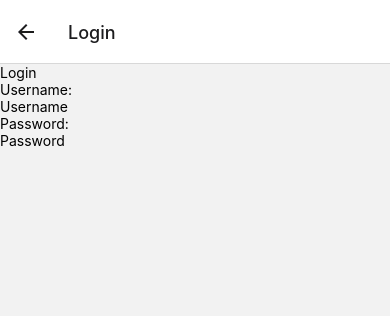
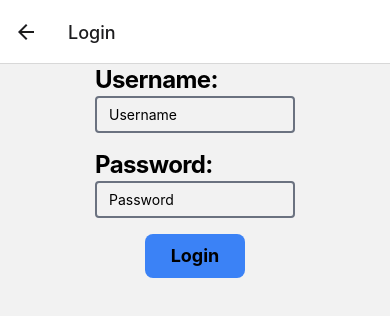
Before and after one commit to stolenfallen1/DIGIBRI-MobileApp, a React Native app: screen /Login in a window 390 px wide. Shown: the top 316 px of the page. Built offline with nearby package versions, Linux system fonts and the light colour scheme.

Commit message:
welcome page and login styling

```diff
--- a/App.tsx
+++ b/App.tsx
@@ -13,7 +13,11 @@ export default function App() {
     <View className="flex flex-1">
       <NavigationContainer>
         <Stack.Navigator>
-          <Stack.Screen name="Welcome" component={WelcomePage} />
+          <Stack.Screen
+            name="HOME"
+            component={WelcomePage}
+            options={{ headerShown: false }}
+          />
           <Stack.Screen name="Login" component={Login} />
           <Stack.Screen name="Dashboard" component={Dashboard} />
         </Stack.Navigator>
--- a/components/forms/LoginForm.tsx
+++ b/components/forms/LoginForm.tsx
@@ -1,19 +1,29 @@
 import React from "react";
-import { Text, View } from "react-native";
+import { Text, View, Pressable } from "react-native";
 import { TextInput } from "react-native-gesture-handler";
 
 const LoginForm = () => {
   return (
-    <View>
-      <Text>Login</Text>
-      <View>
-        <Text>Username:</Text>
-        <TextInput placeholder="Username" style={{ width: 200 }} />
+    <View className="flex items-center justify-center h-full">
+      <View className="mb-4">
+        <Text className="font-bold text-2xl tracking-tight">Username:</Text>
+        <TextInput
+          className="border-2 border-gray-500 rounded px-3 py-2"
+          placeholder="Username"
+          style={{ width: 200 }}
+        />
       </View>
-      <View>
-        <Text>Password:</Text>
-        <TextInput placeholder="Password" style={{ width: 200 }} />
+      <View className="mb-4">
+        <Text className="font-bold text-2xl tracking-tight">Password:</Text>
+        <TextInput
+          className="border-2 border-gray-500 rounded px-3 py-2"
+          placeholder="Password"
+          style={{ width: 200 }}
+        />
       </View>
+      <Pressable className="bg-blue-500 p-2 rounded-lg" style={{ width: 100 }}>
+        <Text className="text-black text-lg font-bold text-center">Login</Text>
+      </Pressable>
     </View>
   );
 };
--- a/view/WelcomePage.tsx
+++ b/view/WelcomePage.tsx
@@ -15,9 +15,12 @@ const WelcomePage = () => {
 
   return (
     <View className="flex-1 justify-center items-center">
-      <Text>HELLO WORLD</Text>
+      <Text className="font-bold text-5xl tracking-tighter">DIGIBRI</Text>
+      <Text className="py-5 italic text-xl tracking-tight">
+        E-Library For Lahug Night High School
+      </Text>
       {/* Your welcome page content */}
-      <Pressable onPress={handleLogin} className="bg-blue-500 p-4 rounded">
+      <Pressable onPress={handleLogin} className="bg-blue-500 p-4 rounded-lg">
         <Text className="text-black text-lg font-bold">Login</Text>
       </Pressable>
     </View>
```
